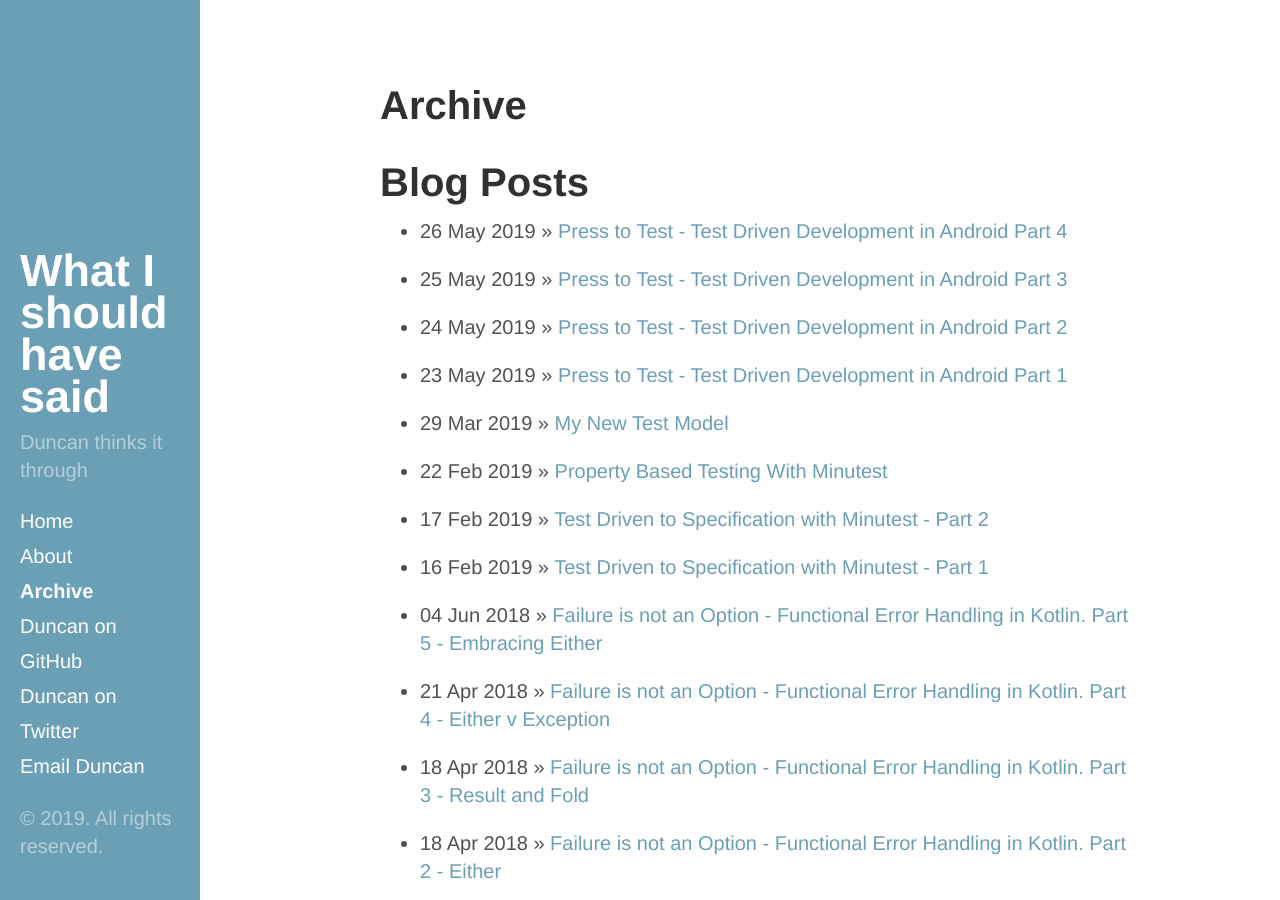
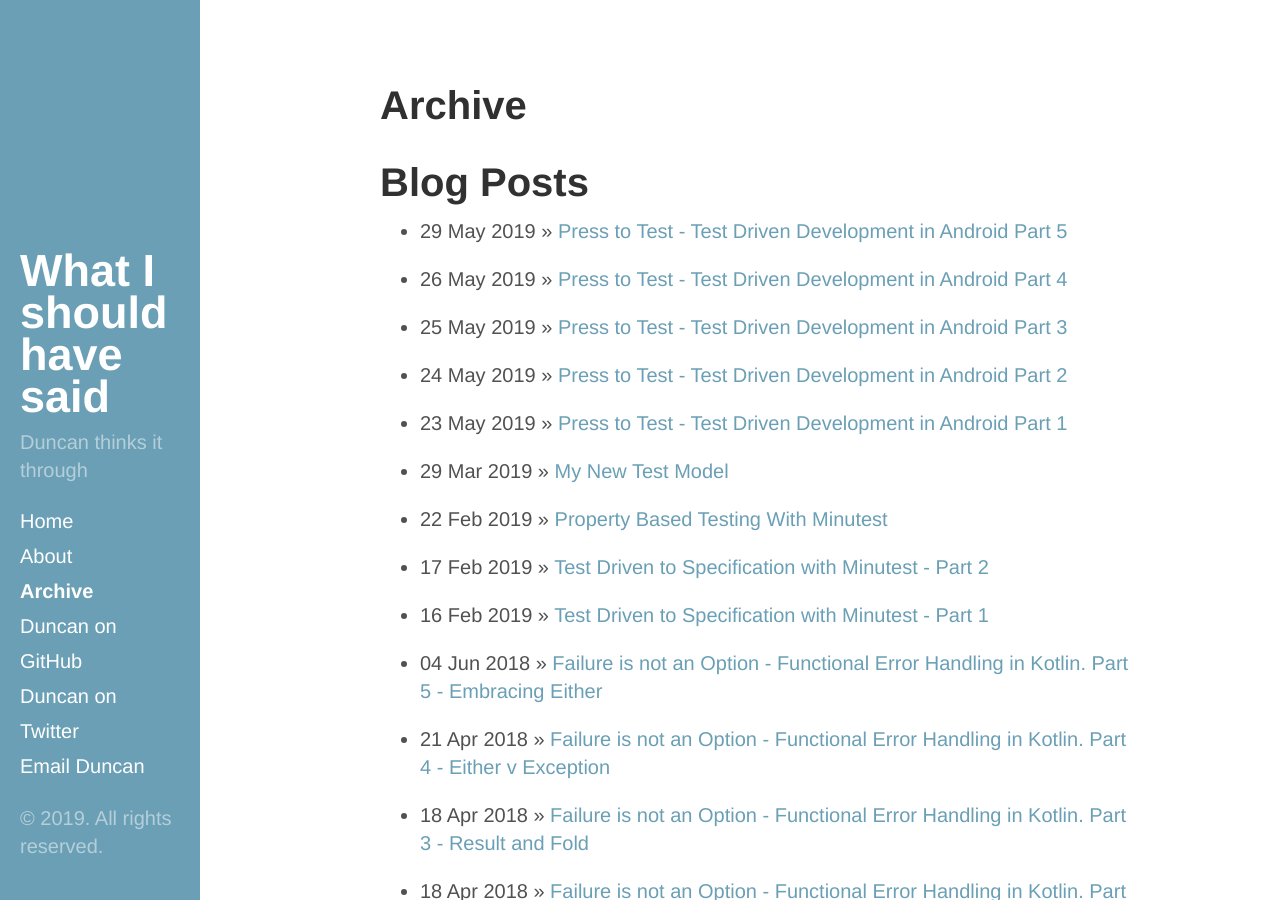
Before and after one commit to dmcg/dmcg.github.io, a Jekyll site: the page built from archive.md, in a window 1280 px wide and 900 px high. Built offline with Jekyll 4.4.1, drawn with Linux system fonts in a browser that asks for light colours; some of the changed lines change nothing that is shown.

Commit message:
Press to Test Part 5

````diff
--- a/_posts/2019-05-26-press-to-test-part-4.md
+++ b/_posts/2019-05-26-press-to-test-part-4.md
@@ -344,4 +344,4 @@ class ViewModel(
 
 Finally (7 hours including research and typing this article) I have a true unit test of the first interaction, and the emulator and Robolectric versions of the acceptance tests still pass. I don't know if what I have counts as MVVM or not, perhaps only MVM, or maybe it's just a mongrel that will become more refined as I learn more about the official support for testing. At least I now know some of the constraints on Android TDD and may appreciate why some things are as they are.
 
-Looking back at the code I see a hidden advantage with the `ViewModel` - it is now a single point of truth about the default button text, which was previously duplicated between `activity_main.xml` and `MainActivity.kt`. Generally though things have gotten a bunch more complicated in the name of testability. I'm trusting that in the next episode we will be able to remove some code as I learn more about Android UI patterns.
+Looking back at the code I see a hidden advantage with the `ViewModel` - it is now a single point of truth about the default button text, which was previously duplicated between `activity_main.xml` and `MainActivity.kt`. Generally though things have gotten a bunch more complicated in the name of testability. I'm trusting that in the [next episode](press-to-test-part-5.html) we will be able to remove some code as I learn more about Android UI patterns.
--- /dev/null
+++ b/_posts/2019-05-29-press-to-test-part-5.md
@@ -0,0 +1,276 @@
+---
+title: Press to Test - Test Driven Development in Android Part 5
+layout: post
+---
+
+This is Part 5 in a series documenting my experiences learning Android development in Kotlin. The code is available to follow along on [GitHub](https://github.com/dmcg/PressToTest).
+
+In [Part 1](press-to-test-part-1.html) I got a simple UI toy up and running, with tests running via [Espresso](https://developer.android.com/training/testing/espresso) in an emulator.
+
+In [Part 2](press-to-test-part-2.html) I used [Roboletric](http://robolectric.org/) to get (a lightly refactored version of) the same tests running in a local JVM rather than the emulator.
+
+[Part 3](press-to-test-part-3.html) was spent working out how to wait for a condition (the snack bar disappearing) on both the emulator and Robolectric tests.
+
+In [Part 4](press-to-test-part-4.html) I spent a whole day trying to write a single unit test that was sufficiently decoupled from the Android runtime to run without Robolectric.
+
+This time I've learned not to try to predict what will happen! But my aim is to add unit tests for the 'Boom' message and to try to simplify the tests, perhaps by making use of supplied support classes.
+
+## The Code So Far
+
+Here's the code to date - if you haven't already you could read [Part 4](press-to-test-part-4.html) to see how it got that way.
+
+```kotlin
+class PressToTestTests {
+
+    var buttonText = "DEFAULT"
+    val viewModel = ViewModel { buttonText = it }
+
+    @Test
+    fun `button message changes on pressing`() {
+        assertEquals("Press to Test", buttonText)
+
+        viewModel.onTouchAction(MotionEvent.ACTION_DOWN)
+        assertEquals("Release to Detonate", buttonText)
+
+        viewModel.onTouchAction(MotionEvent.ACTION_UP)
+        assertEquals("Press to Test", buttonText)
+    }
+}
+
+class ViewModel(
+    private val onButtonTextChanged: (String) -> Unit
+) {
+
+    private val defaultText = "Press to Test"
+    private val pressedText = "Release to Detonate"
+
+    var buttonText: String by Delegates.observable(defaultText) { _, _, newValue ->
+        onButtonTextChanged(newValue)
+    }
+
+    init {
+        // required to sync the view on creation
+        buttonText = defaultText
+    }
+
+    fun onTouchAction(actionCode:Int) {
+        when (actionCode) {
+            MotionEvent.ACTION_DOWN -> buttonText = pressedText
+            MotionEvent.ACTION_UP -> buttonText = defaultText
+        }
+    }
+
+    val onTouchListener = View.OnTouchListener { v, event ->
+        onTouchAction(event.actionMasked)
+        false
+    }
+}
+
+class MainActivity : AppCompatActivity() {
+
+    override fun onCreate(savedInstanceState: Bundle?) {
+        super.onCreate(savedInstanceState)
+        setContentView(R.layout.activity_main)
+
+        val viewModel = ViewModel(onButtonTextChanged = button::setText)
+        button.setOnTouchListener(viewModel.onTouchListener)
+
+        button.setOnClickListener { view ->
+            Snackbar.make(view, getString(R.string.explosion), Snackbar.LENGTH_SHORT)
+                .setAction("Action", null).show()
+        }
+    }
+}
+```
+
+## Data Binding or More Tests?
+
+After completing this I spend a couple of hours overall reading up on [Data Binding](https://developer.android.com/topic/libraries/data-binding/index.html). It looks like I'll have to modify quite a bit of the app to use it, and probably work my way through [a codelab](https://codelabs.developers.google.com/codelabs/android-databinding) in order to understand what the documentation is talking about. I decide to press on without it for now, if only because working my way through documentation doesn't provide blog content.
+
+## So, One More Test
+
+The unit test that we are missing is that a snackbar should show "Boom" when the button is clicked. Given all the fun we had trying to test with a `Button` I work on the principle that we should avoid any direct reference to snackbars in the `ViewModel` and its tests. So I pull the same stunt as before - hide the code-to-make-the-boom behind a function passed into the `ViewModel`'s constructor.
+
+```kotlin
+class PressToTestTests {
+
+    var buttonText = "DEFAULT"
+    var boomCount = 0
+    val viewModel = ViewModel(
+        onButtonTextChanged = { buttonText = it },
+        boom = { boomCount++ }
+    )
+
+    @Test
+    fun `clicking button sets off the explosion`() {
+        assertEquals(0, boomCount)
+
+        viewModel.onClick()
+        assertEquals(1, boomCount)
+    }
+}
+```
+
+expose a couple of methods on the `ViewModel`, one we can call from our tests as it doesn't need an event (which we can't create in unit tests), and one that gives access to an event listener
+
+```kotlin
+class ViewModel(
+    private val onButtonTextChanged: (String) -> Unit,
+    private var goBoom: () -> Unit
+) {
+
+    fun onClick() {
+        goBoom()
+    }
+
+    val onClickListener = View.OnClickListener { onClick() }
+}
+```
+
+and then install into our activity
+
+```kotlin
+class MainActivity : AppCompatActivity() {
+
+    override fun onCreate(savedInstanceState: Bundle?) {
+        super.onCreate(savedInstanceState)
+        setContentView(R.layout.activity_main)
+
+        val viewModel = ViewModel(
+            onButtonTextChanged = button::setText,
+            goBoom = this::boom)
+        button.setOnTouchListener(viewModel.onTouchListener)
+        button.setOnClickListener(viewModel.onClickListener)
+    }
+
+    private fun boom() {
+        Snackbar.make(button, getString(R.string.explosion), Snackbar.LENGTH_SHORT)
+            .setAction("Action", null).show()
+    }
+}
+```
+
+Now that I know not to drive down closed roads, this is a quick and easy, runs as a unit test in milliseconds, and passes our acceptance tests. Woohoo!
+
+## Review
+
+I have a bit of a tidy up, moving installation of `ViewModel` with `Button` to a `ViewModel` constructor and then review the code.
+
+```kotlin
+class PressToTestTests {
+
+    var buttonText = "DEFAULT"
+    var boomCount = 0
+
+    val viewModel = ViewModel(
+        defaultText = "Press to Test",
+        pressedText = "Release to Detonate",
+        onButtonTextChanged = { buttonText = it },
+        goBoom = { boomCount++ }
+    )
+
+    @Test
+    fun `button message changes on pressing`() {
+        assertEquals("Press to Test", buttonText)
+
+        viewModel.onTouchAction(MotionEvent.ACTION_DOWN)
+        assertEquals("Release to Detonate", buttonText)
+
+        viewModel.onTouchAction(MotionEvent.ACTION_UP)
+        assertEquals("Press to Test", buttonText)
+    }
+
+    @Test
+    fun `clicking button sets off the explosion`() {
+        assertEquals(0, boomCount)
+
+        viewModel.onClick()
+        assertEquals(1, boomCount)
+
+        viewModel.onClick()
+        assertEquals(2, boomCount)
+    }
+}
+```
+
+```kotlin
+class ViewModel(
+    private val defaultText: String,
+    private val pressedText: String,
+    private val onButtonTextChanged: (String) -> Unit,
+    private var goBoom: () -> Unit
+) {
+    private var buttonText: String by Delegates.observable(defaultText) { _, _, newValue ->
+        onButtonTextChanged(newValue)
+    }
+
+    constructor(
+        button: Button,
+        defaultText: String,
+        pressedText: String,
+        goBoom: () -> Unit
+
+    ) : this(
+        defaultText = defaultText,
+        pressedText = pressedText,
+        onButtonTextChanged = button::setText,
+        goBoom = goBoom
+    ) {
+        button.setOnTouchListener { _, event ->
+            onTouchAction(event.actionMasked)
+            false
+        }
+        button.setOnClickListener {
+            onClick()
+        }
+    }
+
+    init {
+        // sync the view on creation
+        buttonText = defaultText
+    }
+
+    @VisibleForTesting
+    internal fun onTouchAction(actionCode:Int) {
+        when (actionCode) {
+            MotionEvent.ACTION_DOWN -> buttonText = pressedText
+            MotionEvent.ACTION_UP -> buttonText = defaultText
+        }
+    }
+
+    @VisibleForTesting
+    internal fun onClick() {
+        goBoom()
+    }
+}
+```
+
+```kotlin
+class MainActivity : AppCompatActivity() {
+
+    override fun onCreate(savedInstanceState: Bundle?) {
+        super.onCreate(savedInstanceState)
+        setContentView(R.layout.activity_main)
+
+        ViewModel(
+            button = button,
+            defaultText = getString(R.string.default_button_label),
+            pressedText = getString(R.string.pressed_button_label),
+            goBoom = this::boom
+        )
+    }
+
+    private fun boom() {
+        Snackbar.make(button, getString(R.string.explosion), Snackbar.LENGTH_SHORT)
+            .setAction("Action", null).show()
+    }
+}
+```
+
+Actually that isn't bad. The test is nice and simple and doesn't rely on any awkward Android classes, `MainActivity` is clean, but the relationship between the `ViewModel`, the button and the snackbar is nicely explicit. The nastiness is hidden away in in a secondary constructor of `ViewModel`, and that looks worse than it is because of Kotlin's awkward constructor delegation layout and my desire to fit the code on mobile screens.
+
+Philosophically I like that `ViewModel` is now self-contained and asks only to be created with strings, a button and the `goBoom` effect. Overall, given the constraints on unit testing, this may be the least-worst solution. Which is least-bad-enough for me.
+
+## Wrap Up
+
+This hasn't been a full day's work, but I'm going to stop this post here, as we now have complete acceptance and unit test coverage of the app, albeit hand-crafted. I'd still like to try out that Data Binding though, so I'll spend the rest of the day working through that codelab so that I can refactor my cobbling tomorrow.
````
